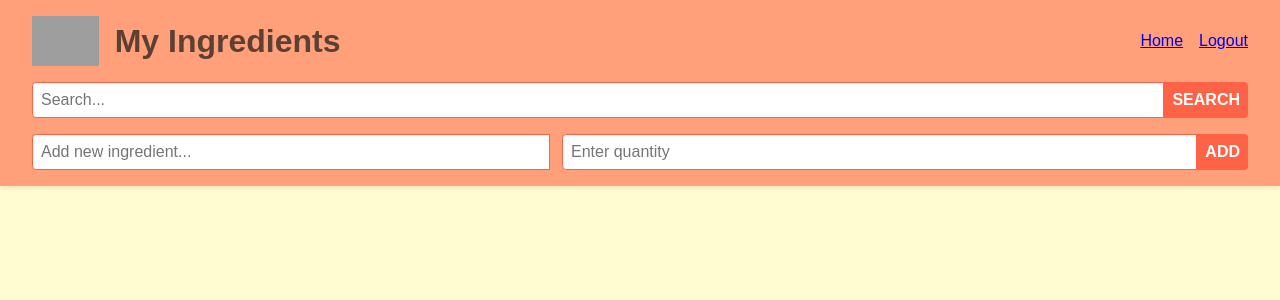
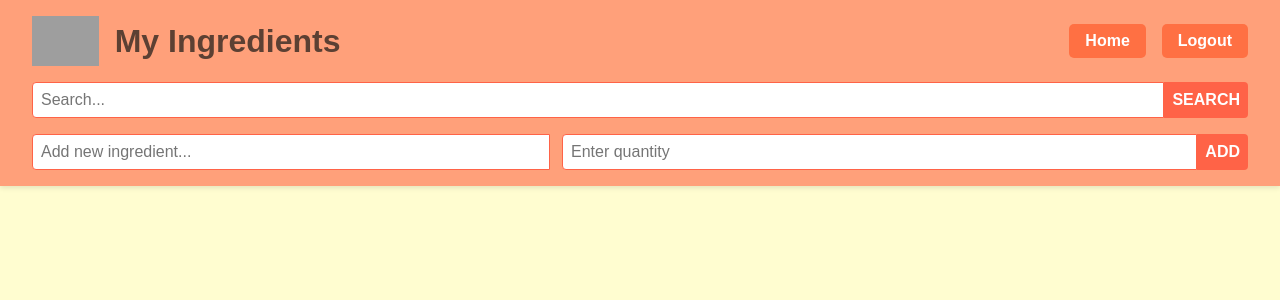
Before and after one commit to notdredre/RecipeTracker, a Flask app: template App/templates/ingredients.html in a window 1280 px wide. Shown: the top 300 px of the page. Run offline with Flask 3, Linux system fonts and the light colour scheme; the template is opened without the code that fills it, so the values that code supplies are empty; grey boxes are pictures that could not be loaded.

Commit message:
ingredients/css

```diff
--- a/App/static/ingredient.css
+++ b/App/static/ingredient.css
@@ -59,10 +59,24 @@
 }
 
 .nav-bar {
-    margin-left: auto; /* pushes nav-bar to the right */
+    margin-left: auto;
 }
 
 .nav-bar nav {
     display: flex;
     gap: 1rem;
 }
+
+.nav-bar nav a {
+    padding: 0.5rem 1rem;
+    background-color: #ff7043;
+    color: white;
+    text-decoration: none;
+    border-radius: 5px;
+    font-weight: bold;
+    transition: background-color 0.3s ease;
+}
+
+.nav-bar nav a:hover {
+    background-color: darkorange;
+}
```
